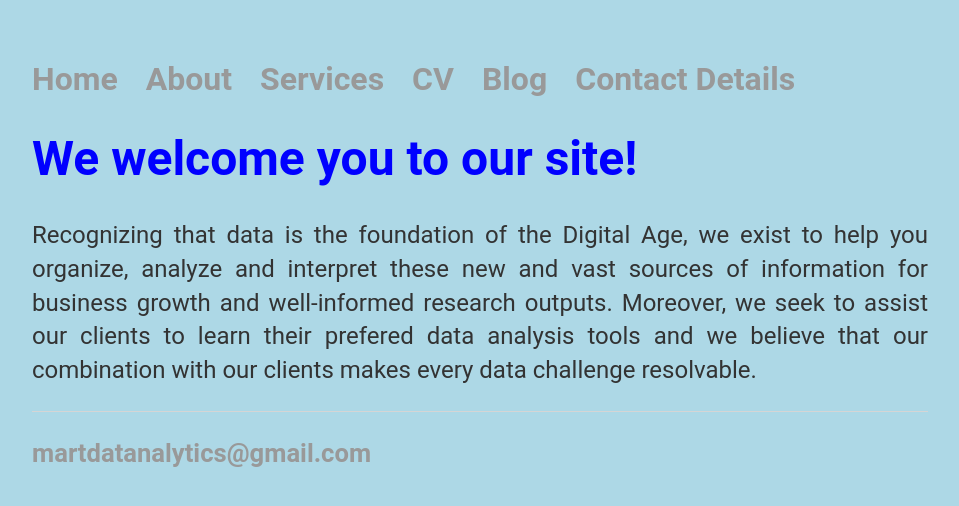
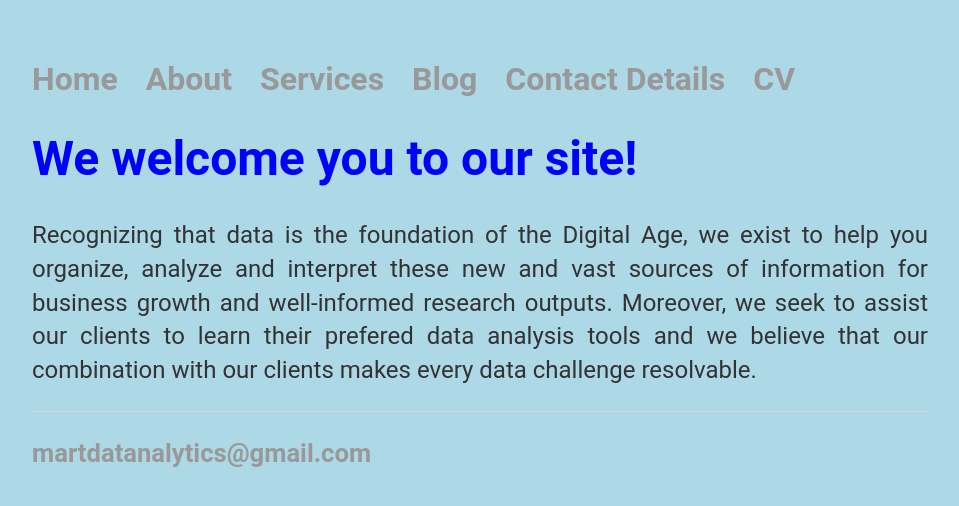
Before and after one commit to martdatanalytics/martdatanalytics.github.io, a Jekyll site: the page built from index.html, in a window 1280 px wide. Shown: the top 506 px of the page, without its empty margins (160-1119 px from the left). Built offline with Jekyll 4.4.1, drawn with Linux system fonts in a browser that asks for light colours.

Commit message:
Update default.html

```diff
--- a/_layouts/default.html
+++ b/_layouts/default.html
@@ -11,9 +11,9 @@
 	        		<li style="color:blue;"><a href="/">Home</a></li>
 		        	<li style="color:blue;"><a href="/about">About</a></li>
 				<li style="color:blue;"><a href="/services">Services</a></li>
-	        		<li style="color:blue;"><a href="/cv">CV</a></li>
 	        		<li style="color:blue;"><a href="/blog">Blog</a></li>
 				<li style="color:blue;"><a href="/contact">Contact Details</a></li>
+				<li style="color:blue;"><a href="/cv">CV</a></li>
 	    		</ul>
 			</nav>
 			<div class="container">
```
